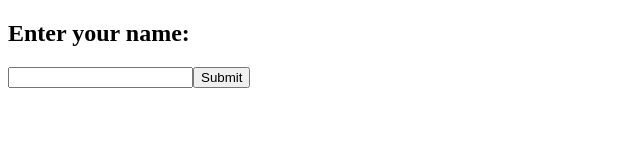
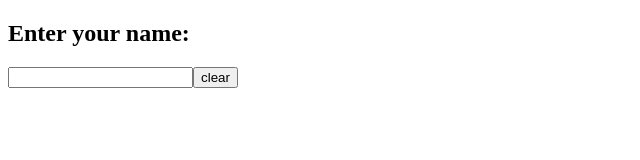
Before and after one commit to acciojob/personal-greeting-RuchiBadkur, a React app: page / in a window 1280 px wide. Shown: the top 160 px of the page, without its empty margins (0-640 px from the left). Built offline with nearby package versions, Linux system fonts and the light colour scheme.

Commit message:
Update App.js

```diff
--- a/src/components/App.js
+++ b/src/components/App.js
@@ -5,25 +5,20 @@ import {useState} from "react";
 
 const App = () => {
    const [text, setText ] = useState("");
-
-  const greet = () => {
-    // e.preventDefault();
-    const val = document.querySelector("input").value;
-    setText(val)
-    val === ""
-      ? (setText(""), alert("Please enter your name")
-      )
-      : setText(`Hello ${val}!`)
-
-
-  }
+    const getVal = (e) => {
+       const val = e.target.value;
+       setText(val);
+    }
+   const clear = () => {
+      setText("");
+   }
   return (
     <div>
         {/* Do not remove the main div */}
       <h2>Enter your name:</h2>
-      <input type="text" id="text"/>
-      <button onClick={greet}>Submit</button>
-      <p>{text}</p>
+      <input type="text" id="text" onInput={getVal} value={text}/>
+      {!!text.length && <p>`Hello ${text}!`</p>}
+      <button onClick={clear}>clear</button>
     </div>
   )
 }
```
